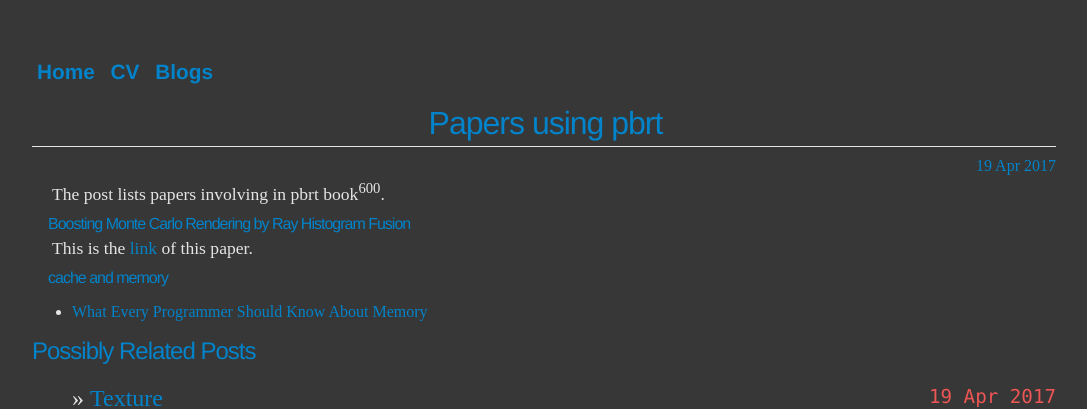
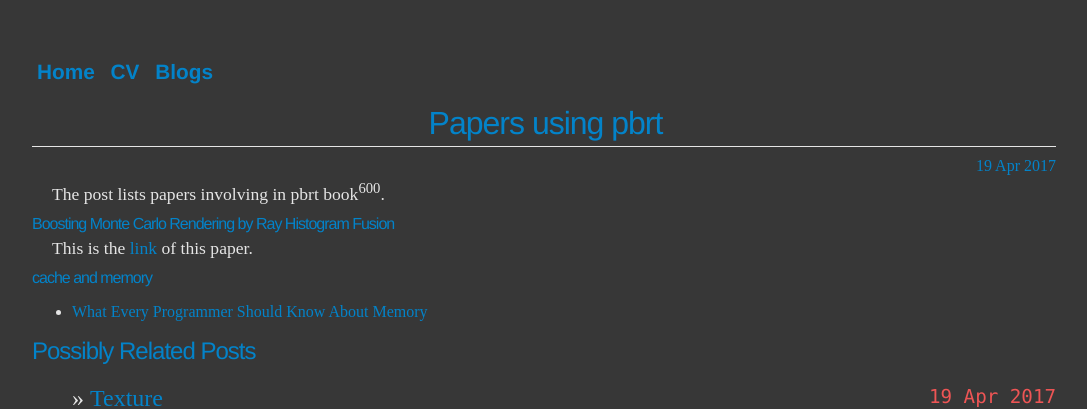
Before and after one commit to ychding11/ychding11.github.io, a Jekyll site: the page built from _posts/2017-04-19-papers-pbrt-v3.md, in a window 1280 px wide. Shown: the top 409 px of the page, without its empty margins (96-1183 px from the left). Built offline with Jekyll 4.4.1, drawn with Linux system fonts in a browser that asks for light colours.

Commit message:
modify css.

```diff
--- a/css/main.css
+++ b/css/main.css
@@ -101,7 +101,6 @@ font-family:'Helvetica', 'Arial', 'Sans-Serif';
 font-size: 1.0em;
 font-weight: 100;
 text-align: left;
-text-indent: 16px;
 letter-spacing:-1px;
 margin: 10px 0 5px 0;
 }
```
